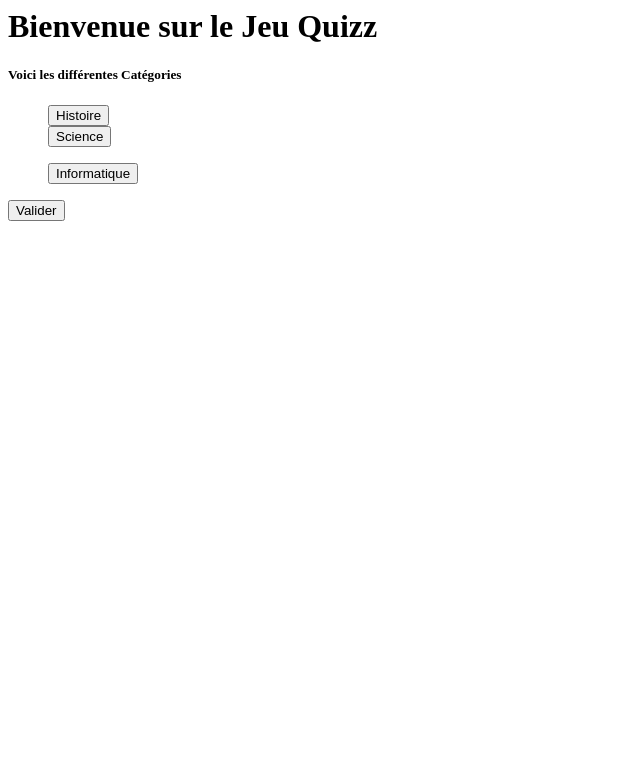
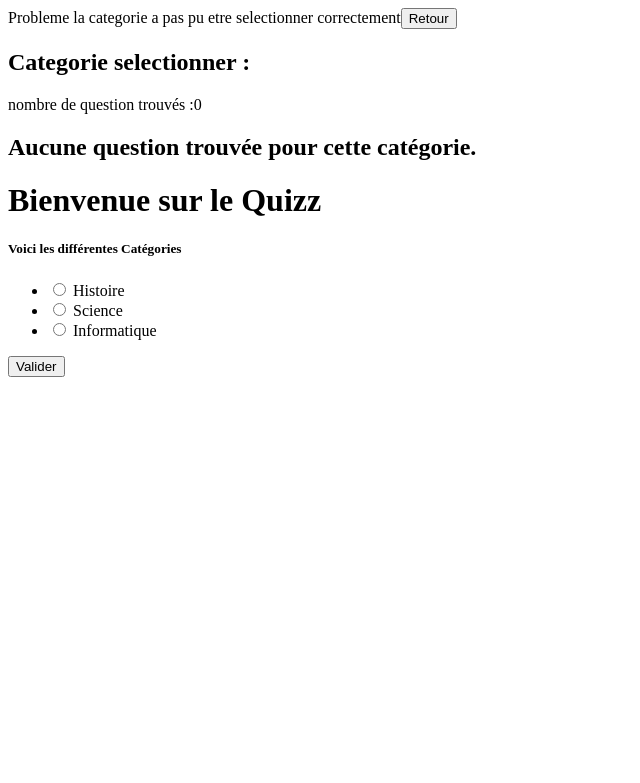
Before and after one commit to yohanstm/quizz, a PHP site: page /index.php?page=3 in a window 1280 px wide. Shown: the top 783 px of the page, without its empty margins (0-640 px from the left). Run offline with PHP 8.4, Linux system fonts and the light colour scheme; data comes from the database, SQL or seed files in the repository.

Commit message:
ca avance tout ca

```diff
--- a/POO.php
+++ b/POO.php
@@ -41,7 +41,7 @@
 
     }
 
-    public function getQuestions($question_id,$cat) {
+    public function getQuestions($cat) {
         // Récupérer toutes les questions et leurs catégories
 
         $questions = [];
@@ -49,44 +49,47 @@
             SELECT q.id, q.intitule AS question
             FROM Question q
             INNER JOIN Categorie on Categorie.id_cat = q.id_cat
-            where q.id = ? and Categorie.id_cat =?;
+            where Categorie.id_cat =?;
         ");
-        $req -> bind_param("ii",$question_id, $cat);
+        $req -> bind_param("i", $cat);
 
         $req -> execute();
         $resultat = $req -> get_result();
 
         $req -> close();
 
+        echo "nombre de question trouvés :" . $resultat -> num_rows. "<br>";
+
+
         if($enregistrement = $resultat -> fetch_object()){
-            $questions = $enregistrement;
+            $questions[] = $enregistrement;
         }
 
         return $questions;
     }
 
     public function getReponses($question_id) {
-        $reponses = [];	//Servira a stocker la liste des reponses
+        $reponses = [];
 
-		/* On crée la requete SQL et on lie les paramètres */
+
 		$requete = $this -> connection-> prepare("SELECT r.id_reponse, r.intitule FROM Reponses r WHERE id_question=?");
 		$requete -> bind_param('i', $question_id);
 
-		/* On execute la requete et on récupère le résultat */
+
 		$requete -> execute();
 		$resultat = $requete -> get_result();
 
-		/* On libère la requête */
+
 		$requete -> close();
 
 
-		/* On parcours les résultats pour les stocker */
+
 		while ($enregistrement = $resultat -> fetch_object()) {
-			$reponses[] = $enregistrement;	//On ajoute un element avec un l'id et l'intitule à la suite de nos réponses
+			$reponses[] = $enregistrement;
 		}
 
 
-		return $reponses;		//On retourne les réponses de la question
+		return $reponses;
 	}
 
     public function getCategorie(){
@@ -99,5 +102,13 @@
         return $result->fetch_all(MYSQLI_ASSOC);
 
     }
+
+
+    public function getIdCategorie(){
+        $req =' select id_cat from Categorie;';
+
+        $result = $this->connection->query($req);
+        return $result->fetch_all(MYSQLI_ASSOC);
+    }
 }
 ?>
--- a/controleur.php
+++ b/controleur.php
@@ -11,61 +11,52 @@
 			$this -> bdd = new Database();
 		}
 
-		public function afficherPage($mapage) {
-			if(!$this -> bdd -> connexion()) {//Connexion à la BDD
-				echo "Une erreur est survenue à la connexion";
-				return;
+		public function pagePrincipal() {
+			$categorie = $this->bdd->getCategorie();
+			// $id_cat_test = $this -> bdd-> getIdCategorie();
+
+			$vue = new Template("template/pagePrincipale.html");
+			$htmlTexte = "";
+			foreach($categorie as $cat) {
+				$htmlTexte .=  '<li> <input type="radio" name="categorie" value="' . $cat['id_cat'] . '" required> ' . $cat['nom'] . ' </li>';
 			}
+			$vue->remplacer("#LESCATEGORIE", $htmlTexte);
+			echo $vue->getSortie();
+		}
 
-			if($mapage == 1) $this -> pagePrincipal();
-			else if($mapage == 2) $this -> page1();
-			else $this -> pagePrincipal();
 
-			$this -> bdd -> deconnexion();
-		}
-		public function pagePrincipal(){
-
-			$categorie = $this -> bdd -> getCategorie();
-			$vue = new Template("template/pagePrincipale.html");
-
-			$htmlTexte ="";
-			foreach($categorie as $cat){
-				$htmlTexte .= '<form action="index.php?page=2" method="POST">
-                        <input type="hidden" name="categorie" value="' . $cat['id_cat'] . '">
-                        <button type="submit">' . $cat['nom'] . '</button>
-                    </form>';
-			}
-			$vue -> remplacer("#LESCATEGORIE", $htmlTexte);
-
-			echo $vue -> getSortie();
-		}
 		public function page1() {
 			session_start();
+			echo "ID Categorie recu ". ($_GET['categorie'] ?? 'aucune');
+			$vue = new Template("template/question.html");
 
-
-			if ($_SERVER['REQUEST_METHOD'] === 'POST' && isset($_POST['categorie'])) {
-				$id_categorie = $_POST['categorie'];
-				$_SESSION['categorie'] = $id_categorie;
-				echo "<p>Catégorie sélectionnée : $id_categorie</p>";
-
-			} else if (isset($_SESSION['categorie'])) {
+			// Récupérer l'ID de la catégorie depuis l'URL
+			if (isset($_GET['categorie'])) {
+				$id_categorie = $_GET['categorie'];
+				$_SESSION['categorie'] = $id_categorie; // Sauvegarde dans la session
+			}
+			// Vérifier si une catégorie est déjà en session
+			else if (isset($_SESSION['categorie'])) {
 				$id_categorie = $_SESSION['categorie'];
-			} else {
+			}
+			else {
 				echo "<h2>Veuillez choisir une catégorie avant de jouer.</h2>";
 				echo '<a href="index.php?page=1"><button>Retour</button></a>';
 				return;
 			}
 
+			// Récupérer la question de cette catégorie
 			$question = $this->bdd->getQuestions(1, $id_categorie);
 			if (!$question) {
 				echo "<h2>Aucune question trouvée pour cette catégorie.</h2>";
 				return;
 			}
 
-			$reponses = $this->bdd->getReponses($question->id);
-			$vue = new Template("template/question.html");
+			// Récupérer les réponses associées
+			$reponses = $this->bdd->getReponses($question->intitule);
 
-			$vue->remplacer('#TITRE_QUESTION#', $question->intitule);
+			// Remplacer les placeholders dans le template
+			$vue->remplacer('#TITRE_QUESTION', $question->intitule);
 
 			$html_texte = "";
 			foreach ($reponses as $reponse) {
@@ -79,36 +70,139 @@
 			$vue->remplacer('#LISTE_REPONSES#', $html_texte);
 			echo $vue->getSortie();
 		}
+		public function pageTest(){
+			session_start();
+
+			// Vérifier si l'ID de la catégorie est passé dans l'URL
+			if (isset($_GET['categorie'])) {
+				$_GET['categorie'] =
+				$_SESSION['categorie'];
+			} else {
+				echo "<h2>Veuillez choisir une catégorie avant de jouer.</h2>";
+				echo '<a href="index.php?page=1"><button>Retour</button></a>';
+				return;
+			}
+
+			// Utiliser l'ID pour récupérer les questions de la catégorie choisie
+			$this->afficherQuestions($$_SESSION['categorie']); // Appel de la méthode pour afficher les questions en fonction de l'ID
+		}
+
+		public function page2() {
+			session_start();
 
 
-		public function page2() {
-            $categories = $this -> bdd -> getCategorie();
-			echo "Deuxieme page";
 
-            echo "<h1> choissssssssssssir la categorie ! </h1>";
-            echo '<ul>';
-            foreach($categories as $categorie){
-				echo '<li><input type="radio" name="reponses" value="'.$categorie['id_cat'].'"> '.$categorie['nom'].'</li>';
-            }
-            echo '</ul>';
-        }
+			if (!isset($_SESSION['categorie'])) {
+				echo "<h2>Veuillez choisir une catégorie avant de continuer.</h2>";
+				echo '<a href="index.php?page=1"><button>Retour</button></a>';
+				return;
+			}
+
+
+			$id_categorie = $_SESSION['categorie'];
+
+			echo "<h2>Catégorie sélectionnée : " . htmlspecialchars($id_categorie) . "</h2>";
+
+
+			$questions = $this->bdd->getQuestions($id_categorie);
+
+
+			if (empty($questions)) {
+				echo "<h2>Aucune question trouvée pour cette catégorie.</h2>";
+				return;
+			}
+
+
+			foreach ($questions as $question) {
+				echo "<h3>Question : " . $question->intitule . "</h3>";
+			}
+		}
+
+
 
 
         public function page3(){
+			session_start();
 
-            $reponses  = $this -> bdd -> getReponses(1);
-			$questions = $this -> bdd -> getQuestions(1,1);
-            foreach($questions as $question){
-				echo '<h1> Numéro de la question :'.$question -> id . "<br> " . $question -> question.'</h1>';
-            }
+			if(isset($_POST['categorie'])){
+				$_SESSION['categorie'] = $_POST['categorie'];
+			}
+
+			$id_categorie = $_SESSION['categorie'] ?? null;
+
+			if(!$id_categorie){
+				echo('Probleme la categorie a pas pu etre selectionner correctement');
+				echo('<a href="index.php?page=1"><button>Retour</button></a>');
+			}
+
+			echo '<h2> Categorie selectionner : '. htmlspecialchars($id_categorie) . '</h2>';
+
+			// on va recup les question //
+
+			$questions = $this -> bdd -> getQuestions($id_categorie);
 
 
-			echo '<ul>';
-			foreach($reponses as $reponse) {
-				echo '<li><input type="radio" name="reponses" value="'.$reponse -> id.'"> '.$reponse -> intitule.'</li>';
+			if (!$questions) {
+				echo "<h2>Aucune question trouvée pour cette catégorie.</h2>";
+				return;
 			}
-			echo '</ul>';
 
+			// Affichage des questions et réponses
+			foreach ($questions as $question) {
+				echo "<h1>Numéro de la question : " . $question->id . "<br> " . $question->question . "</h1>";
+				$reponses = $this->bdd->getReponses($question ->id);
+				echo "<ul>";
+
+				foreach($reponses as $reponse){
+					echo"<li>";
+					echo $reponse -> intitule;
+					if ($reponse->est_correct) {
+						echo " (Bonne réponse)";
+					}
+					echo "</li>";
+				}
+				echo "</ul>";
+			}
+
+
+
+		}
+
+		public function afficherQuestions($id_categorie) {
+			session_start();
+
+			if (!isset($id_categorie)) {
+				echo "<h2>Veuillez choisir une catégorie avant de jouer.</h2>";
+				echo '<a href="index.php?page=1"><button>Retour</button></a>';
+				return;
+			}
+
+			$questions = $this->bdd->getQuestions($id_categorie);
+			if (!$questions) {
+				echo "<h2>Aucune question trouvée pour cette catégorie.</h2>";
+				return;
+			}
+
+			$vue = new Template("template/question.html");
+
+			foreach ($questions as $question) {
+				$reponses = $this->bdd->getReponses($question->id);
+
+				$vue->remplacer('#TITRE_QUESTION#', $question->intitule);
+
+				$html_texte = "";
+				foreach ($reponses as $reponse) {
+					if ($question->question_multiple) {
+						$html_texte .= '<li><input type="checkbox" name="reponse[]" value="'.$reponse->id_reponse.'"> '.$reponse->intitule.'</li>';
+					} else {
+						$html_texte .= '<li><input type="radio" name="reponse" value="'.$reponse->id_reponse.'"> '.$reponse->intitule.'</li>';
+					}
+				}
+
+				$vue->remplacer('#LISTE_REPONSES#', $html_texte);
+			}
+
+			echo $vue->getSortie();
 		}
 
 	}
--- a/template/pagePrincipale.html
+++ b/template/pagePrincipale.html
@@ -5,10 +5,10 @@
     <title>Document</title>
 </head>
 <body>
-    <h1>Bienvenue sur le Jeu Quizz</h1>
+    <h1>Bienvenue sur le Quizz</h1>
 
     <h5>Voici les différentes Catégories</h5>
-    <form method="POST" action="index.php?page=2">
+    <form method="POST" action="index.php?page=3">
         <ul>
             #LESCATEGORIE
         </ul>
--- a/template/question.html
+++ b/template/question.html
@@ -5,8 +5,11 @@
     <title>Document</title>
 </head>
 <body>
-    <h1>#TITRE_QUESTION#</h1>
+    <h1>#TITRE_QUESTION</h1>
+
+    <p> #CATEGORIE_SELECTIONNER</p>
     <form method="POST " action="index.php?page=3">
+        <input type="hidden" name="categorie" value="#CATEGORIE_SELECTIONNER">
         <ul>
             #Question
         </ul>
```
Also changed, not shown: index.php (+26 -8 lines), test/test_connexion.php (renamed from test_connexion.php, +6 -0 lines).
